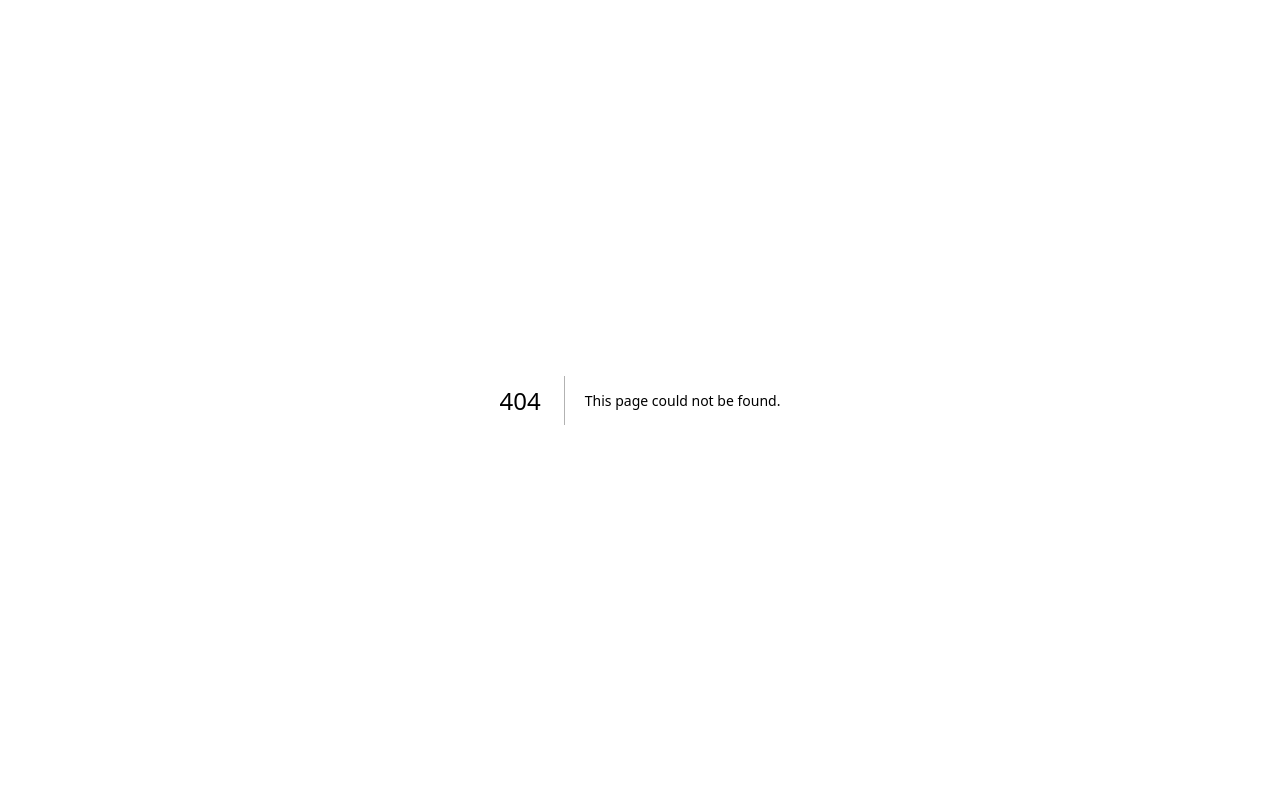
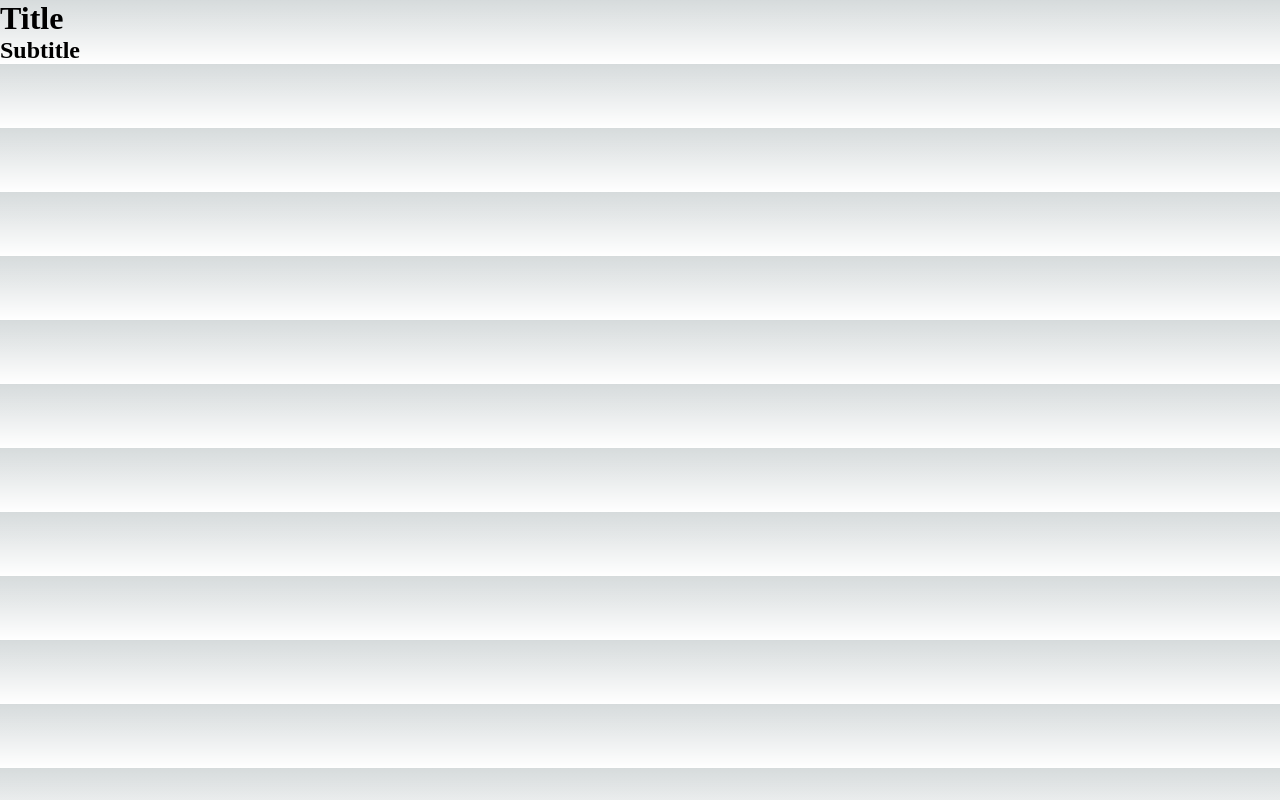
Before and after one commit to marcossabatini7/ion-estudo-next-js, a Next.js app: page /basicos/usando-titulo in a window 1280 px wide. Before the commit this address had no page. Built offline with nearby package versions, Linux system fonts and the light colour scheme.

Commit message:
components e props

```diff
--- /dev/null
+++ b/src/components/Title.tsx
@@ -0,0 +1,14 @@
+export default function Title({
+	title,
+	subtitle,
+}: {
+	title: string
+	subtitle: string
+}) {
+	return (
+		<>
+			<h1>{title}</h1>
+			<h2>{subtitle}</h2>
+		</>
+	)
+}
--- /dev/null
+++ b/src/pages/basicos/usando-titulo.tsx
@@ -0,0 +1,5 @@
+import Title from '@/components/title'
+
+export default function UsandoTitulo() {
+	return <Title title="Title" subtitle="Subtitle" />
+}
```
